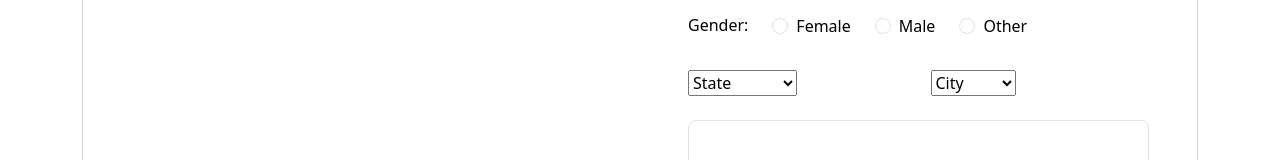
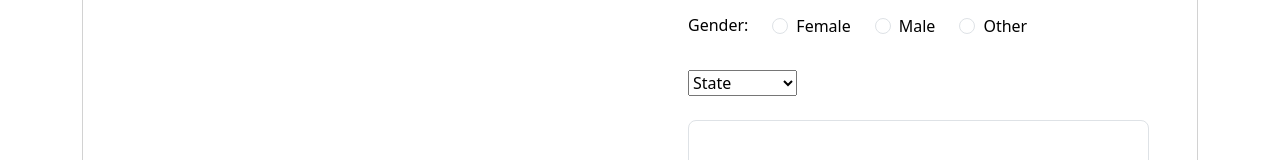
Before and after one commit to dattahexafold/crud_with_pinia_nuxt3, a Nuxt app: page / in a window 1280 px wide. Shown: the part 523-683 px from the top of the page. Built offline with nearby package versions, Linux system fonts and the light colour scheme.

Commit message:
remove extra city

```diff
--- a/pages/UserTable.vue
+++ b/pages/UserTable.vue
@@ -71,7 +71,7 @@ export default {
     },
     deleteUser(id) {  // delete user
       this.store.deleteUser(id)
-     this.tableData= useCrudStore().data
+     this.tableData=useCrudStore().data
 
     }
   },
--- a/pages/index.vue
+++ b/pages/index.vue
@@ -96,16 +96,7 @@
                         <br />
                         <span>{{ errors.state }}</span>
                       </div>
-                      <div class="col-md-6 mb-4">
-                        <Field class="select" name="city" as="select">
-                          <option value="" selected disabled>City</option>
-                          <option value="1">Mumbai</option>
-                          <option value="2">Pune</option>
-                          <option value="3">Delhi</option>
-                        </Field>
-                        <br />
-                        <span>{{ errors.city }}</span>
-                      </div>
+
                     </div>
 
                     <div class="form-outline mb-4">
--- a/pages/update-[id].vue
+++ b/pages/update-[id].vue
@@ -91,14 +91,7 @@
                           <option value="3">Gujrat</option>
                         </select>
                       </div>
-                      <div class="col-md-6 mb-4">
-                        <select class="select" v-model="userData.user.city">
-                          <option value="" selected disabled>City</option>
-                          <option value="1">Mumbai</option>
-                          <option value="2">Pune</option>
-                          <option value="3">Delhi</option>
-                        </select>
-                      </div>
+
                     </div>
 
                     <div class="form-outline mb-4">
```
